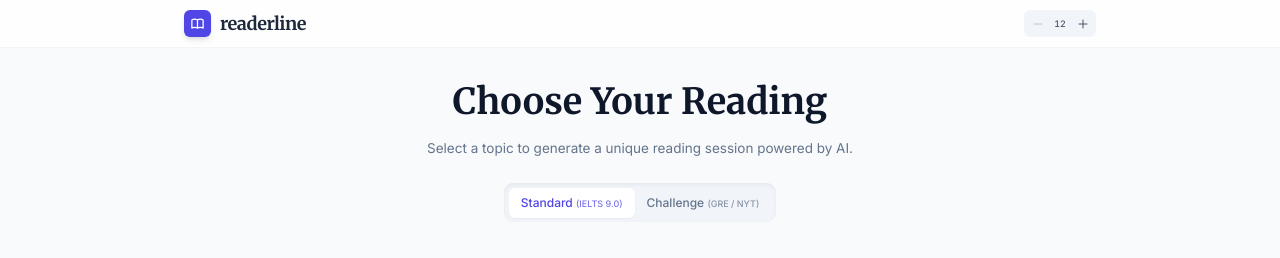
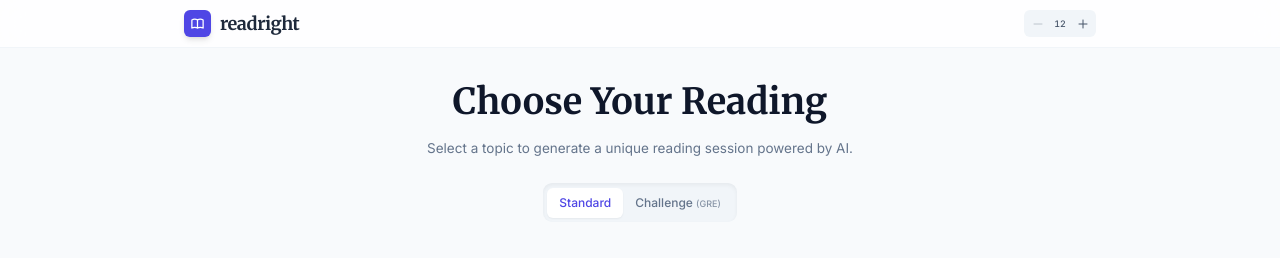
Before and after one commit to kanokpolkulsri/readread, a React (Vite) app: page / in a window 1280 px wide. Shown: the top 258 px of the page. Built offline with nearby package versions, Linux system fonts and the light colour scheme; no server answers.

Commit message:
refactor: Rename application to ReadRight
Updates application name and associated branding from "readerline" to "ReadRight". Adjusts the "Challenge" difficulty label to reflect GRE specific content.

```diff
--- a/components/Header.tsx
+++ b/components/Header.tsx
@@ -22,12 +22,12 @@ const Header: React.FC<HeaderProps> = ({
           {/* Logo */}
           <div className="flex items-center cursor-pointer group" onClick={onHomeClick}>
             <div className="w-9 h-9 bg-indigo-600 rounded-lg flex items-center justify-center mr-3 shadow-md group-hover:bg-indigo-700 transition-colors">
-              {/* Book icon for readerline */}
+              {/* Book icon for readright */}
               <svg className="w-5 h-5 text-white" fill="none" viewBox="0 0 24 24" stroke="currentColor">
                 <path strokeLinecap="round" strokeLinejoin="round" strokeWidth={2} d="M12 6.253v13m0-13C10.832 5.477 9.246 5 7.5 5S4.168 5.477 3 6.253v13C4.168 18.477 5.754 18 7.5 18s3.332.477 4.5 1.253m0-13C13.168 5.477 14.754 5 16.5 5c1.747 0 3.332.477 4.5 1.253v13C19.832 18.477 18.247 18 16.5 18c-1.746 0-3.332.477-4.5 1.253" />
               </svg>
             </div>
-            <span className="font-serif text-2xl font-bold text-slate-800 tracking-tight">readerline</span>
+            <span className="font-serif text-2xl font-bold text-slate-800 tracking-tight">readright</span>
           </div>
 
           {/* Zoom Controls */}
--- a/components/TestSelector.tsx
+++ b/components/TestSelector.tsx
@@ -60,7 +60,7 @@ const TestSelector: React.FC<TestSelectorProps> = ({ onSelect, difficulty, onDif
                 : 'text-slate-500 hover:text-slate-700'
             }`}
           >
-            Standard <span className="text-xs opacity-75 hidden sm:inline">(IELTS 9.0)</span>
+            Standard
           </button>
           <button
             onClick={() => onDifficultyChange(Difficulty.CHALLENGE)}
@@ -70,7 +70,7 @@ const TestSelector: React.FC<TestSelectorProps> = ({ onSelect, difficulty, onDif
                 : 'text-slate-500 hover:text-slate-700'
             }`}
           >
-            Challenge <span className="text-xs opacity-75 hidden sm:inline">(GRE / NYT)</span>
+            Challenge <span className="text-xs opacity-75 hidden sm:inline">(GRE)</span>
           </button>
         </div>
       </div>
```
